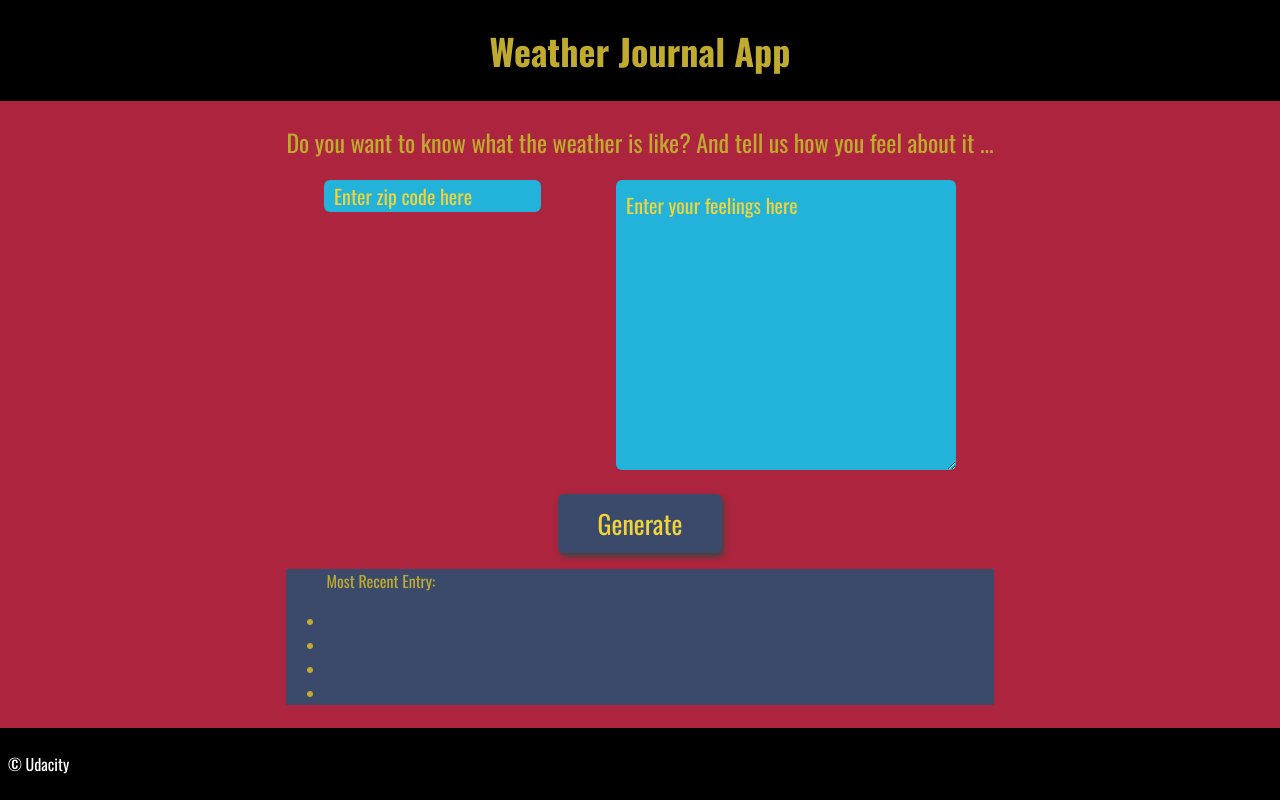
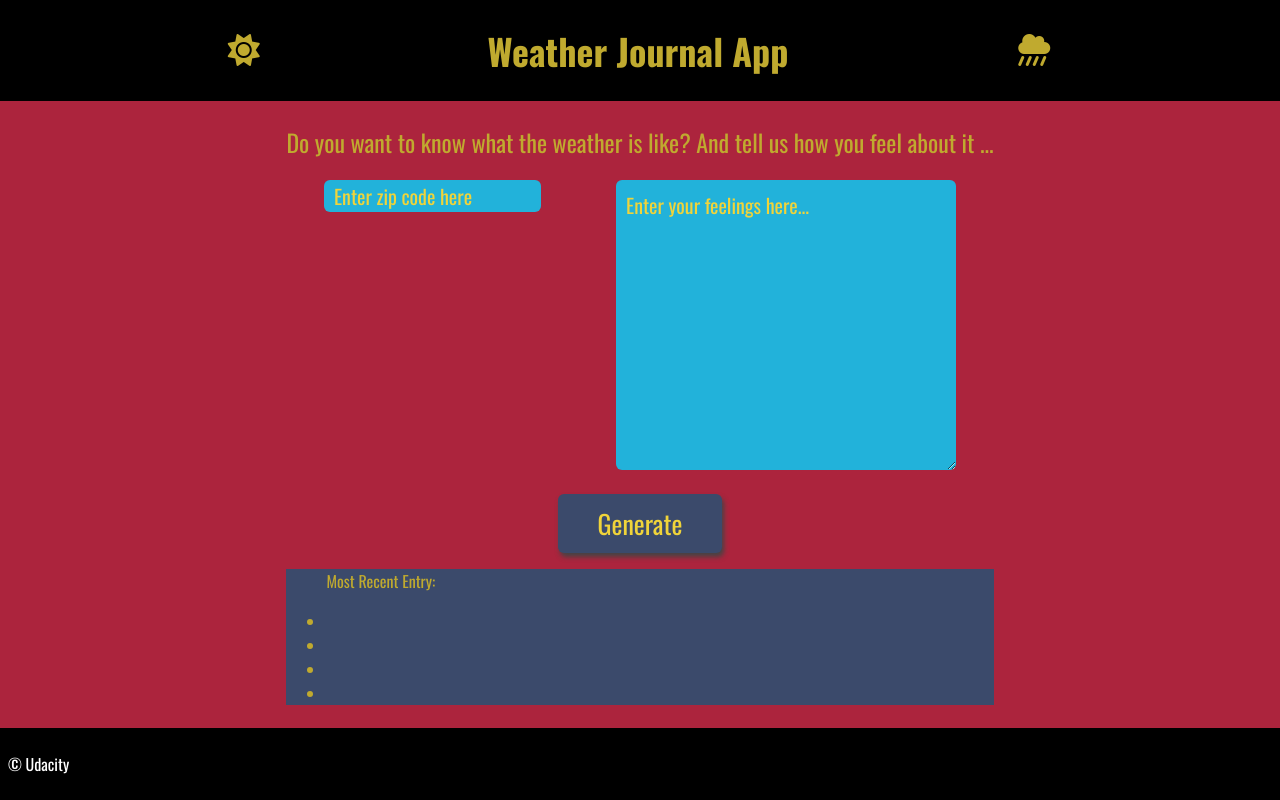
Before and after one commit to Placito/Weather_Journal_App, a website: page website/index.html in a window 1280 px wide. Drawn offline with nearby package versions, Linux system fonts and the light colour scheme; a web font is replaced by a local one.

Commit message:
add font-awesome

```diff
--- a/website/index.html
+++ b/website/index.html
@@ -5,10 +5,14 @@
       <title>Weather Journal</title>
       <link href="https://fonts.googleapis.com/css?family=Oswald:400,600,700|Ranga:400,700&display=swap" rel="stylesheet">
       <link rel="stylesheet" href="style.css">
+      <!-- FontAwesome v6.1.2 -->
+      <link rel="stylesheet" href="https://cdnjs.cloudflare.com/ajax/libs/font-awesome/6.1.2/css/all.min.css">
     </head>
     <body>
         <header>
+          <i class="fa-solid fa-sun fa-2xl"></i>
           <h1>Weather Journal App</h1>
+          <i class="fa-solid fa-cloud-showers-heavy fa-2xl"></i>
         </header>
         <main>
           <section>
@@ -18,7 +22,7 @@
                 <div>
                   <input type="text" id="zip" placeholder="Enter zip code here">
                 </div>
-                  <textarea class="myInput" id="feelings" placeholder="Enter your feelings here" rows="9" cols="70"></textarea>
+                  <textarea class="myInput" id="feelings" placeholder="Enter your feelings here..." rows="9" cols="70"></textarea>
               </div>
               <br>
               <div class="button">
--- a/website/style.css
+++ b/website/style.css
@@ -56,7 +56,9 @@ h1{
 h2{
     font-weight: 300;
 }
-
+.fa-solid{
+    margin: auto;
+}
 input, textarea{
     background:#22b2da;
     color: #f0d43a;
@@ -93,9 +95,10 @@ header {
     top: 0;
     left: 0;
     width: 100%;
-    text-align: center;
-    z-index: 100;
+    justify-content: space-around;
     background: #000;
+    display: flex;
+    flex-direction: row;
 }
 /* Footer Styles */
 .page__footer {
```
